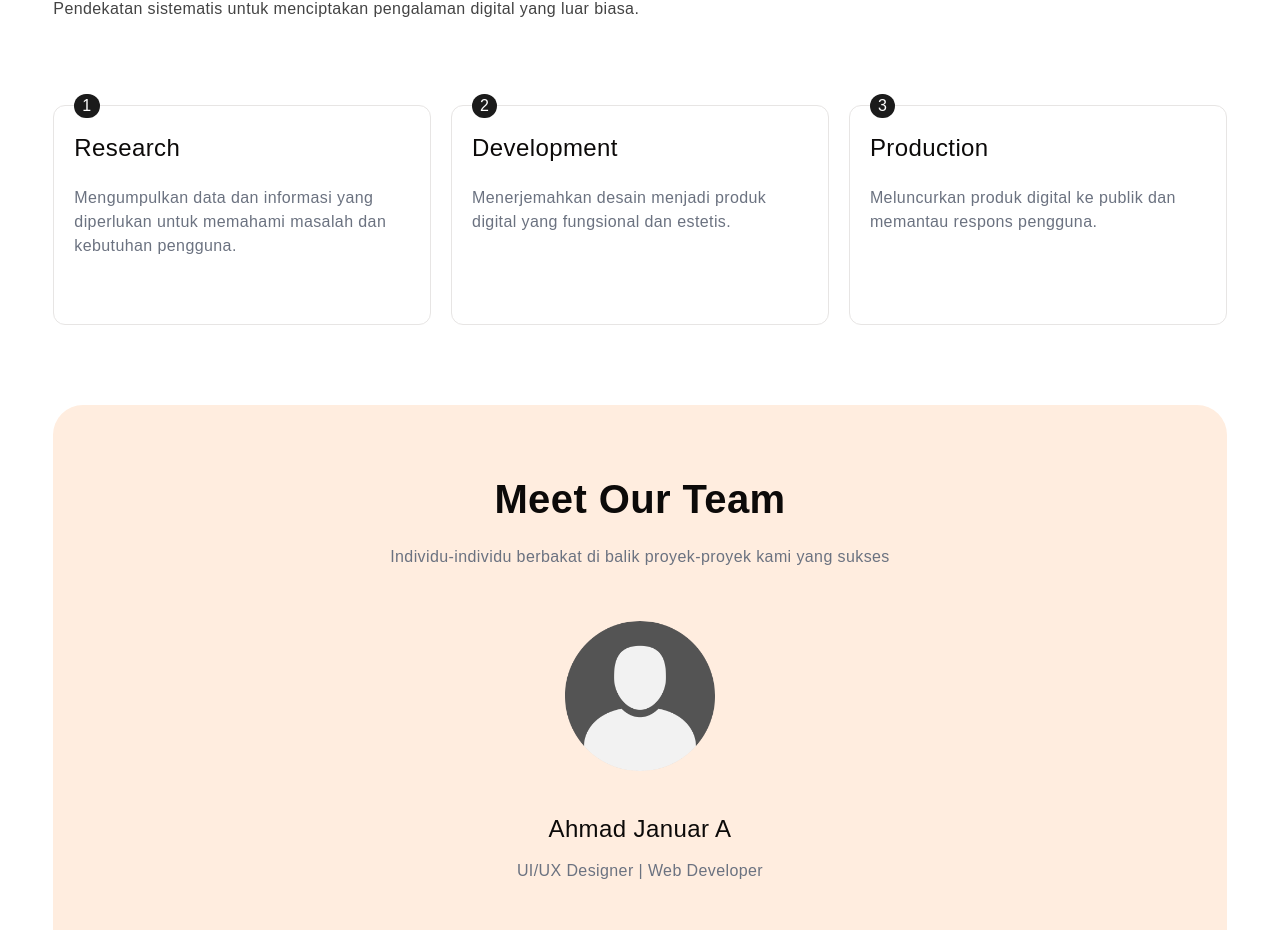
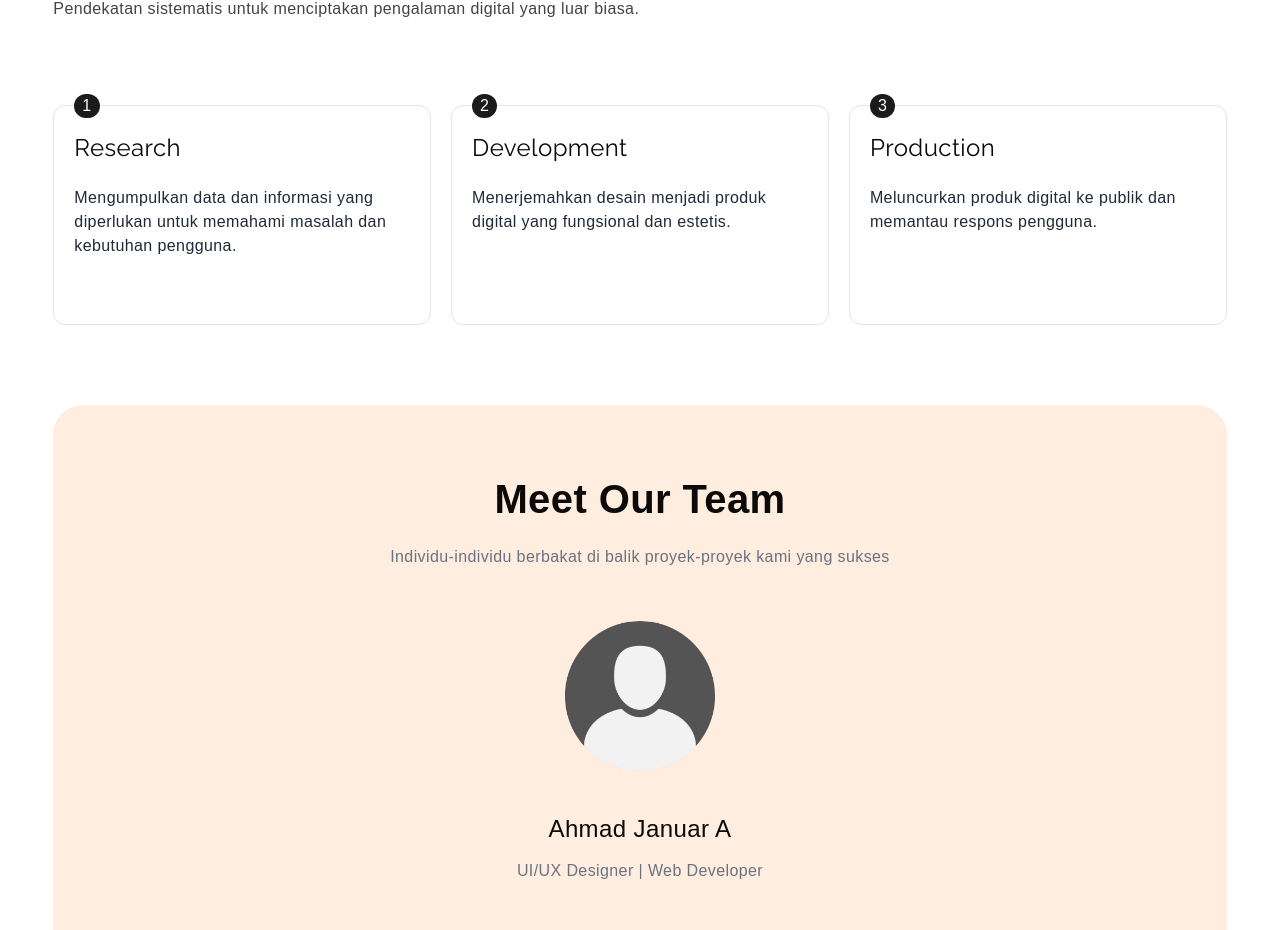
Before and after one commit to AhmadJanuarr/dapur-tradisional, a React (Vite) app: page /tentang-kami in a window 1280 px wide. Shown: the part 1255-2185 px from the top of the page. Built offline with nearby package versions, Linux system fonts and the light colour scheme; no server answers; a web font is replaced by a local one.

Commit message:
fix: update ProcessCard component to use Raleway font and adjust text color

```diff
--- a/src/components/Card/ProcessCard.tsx
+++ b/src/components/Card/ProcessCard.tsx
@@ -9,8 +9,8 @@ const ProcessCard = ({ index, title, desc }: ProcessCardProps) => {
       <div className="absolute -top-3 left-5 rounded-full bg-darkPrimary px-2 text-white dark:bg-white dark:text-black">
         {index}
       </div>
-      <h1 className="font-prata text-[24px]">{title}</h1>
-      <p className="text-gray-500 dark:text-white">{desc}</p>
+      <h1 className="font-raleway text-[24px]">{title}</h1>
+      <p className="text-gray-800 dark:text-white">{desc}</p>
     </div>
   )
 }
```
